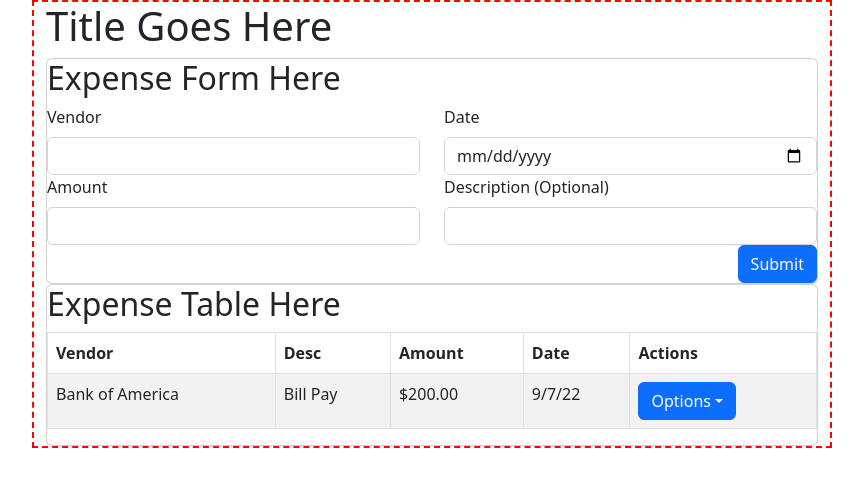
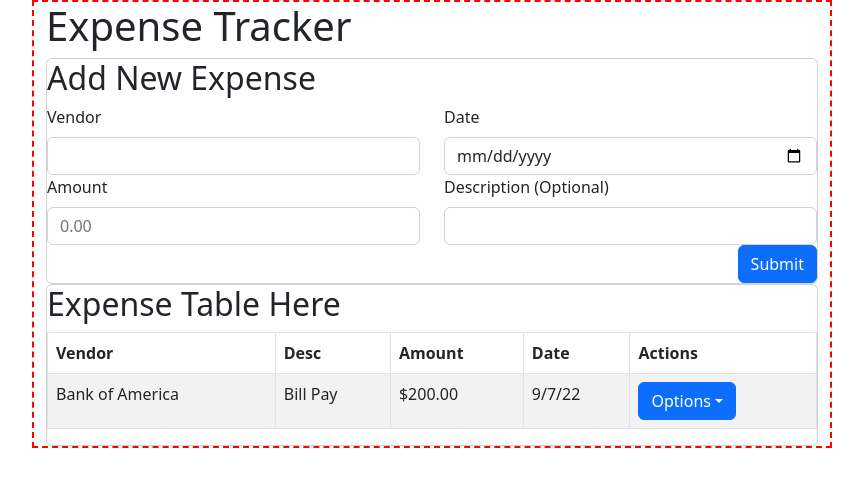
Before and after one commit to KBiz65/expense-tracker-review-js, a React (Create React App) app: page / in a window 1280 px wide. Shown: the top 486 px of the page, without its empty margins (208-1071 px from the left). Built offline with nearby package versions, Linux system fonts and the light colour scheme.

Commit message:
add basic form validation

```diff
--- a/src/App.js
+++ b/src/App.js
@@ -8,7 +8,7 @@ function App() {
     <Container>
       <Row>
         <Col>
-          <h1>Title Goes Here</h1>
+          <h1>Expense Tracker</h1>
           <ExpenseForm />
           <ExpenseTable />
         </Col>
--- a/src/components/ExpenseForm/ExpenseForm.js
+++ b/src/components/ExpenseForm/ExpenseForm.js
@@ -1,25 +1,52 @@
+import { useState } from "react";
 import { Button, Card, Form, Col, Row } from "react-bootstrap";
 import "./ExpenseForm.css";
 
 function ExpenseForm() {
+  const [validated, setValidated] = useState(false);
+
+  const handleSubmit = (e) => {
+    const form = e.currentTarget;
+    if (!form.checkValidity()) {
+      e.preventDefault();
+      e.stopPropagation();
+      console.log("form is not valid");
+    } else {
+      console.log("form is valid!");
+      e.preventDefault();
+    }
+    setValidated(true);
+  };
+
   return (
     <Card>
-      <h2>Expense Form Here</h2>
-      <Form className="expense-form">
+      <h2>Add New Expense</h2>
+      <Form
+        noValidate
+        validated={validated}
+        onSubmit={handleSubmit}
+        className="expense-form"
+      >
         <Row>
           <Form.Group as={Col}>
             <Form.Label>Vendor</Form.Label>
-            <Form.Control type="text" />
+            <Form.Control required type="text" />
           </Form.Group>
           <Form.Group as={Col}>
             <Form.Label>Date</Form.Label>
-            <Form.Control type="date" />
+            <Form.Control required type="date" />
           </Form.Group>
         </Row>
         <Row>
           <Form.Group as={Col}>
             <Form.Label>Amount</Form.Label>
-            <Form.Control type="number"></Form.Control>
+            <Form.Control
+              required
+              type="number"
+              min={0.01}
+              step={0.01}
+              placeholder={"0.00"}
+            />
           </Form.Group>
           <Form.Group as={Col}>
             <Form.Label>Description (Optional)</Form.Label>
```
